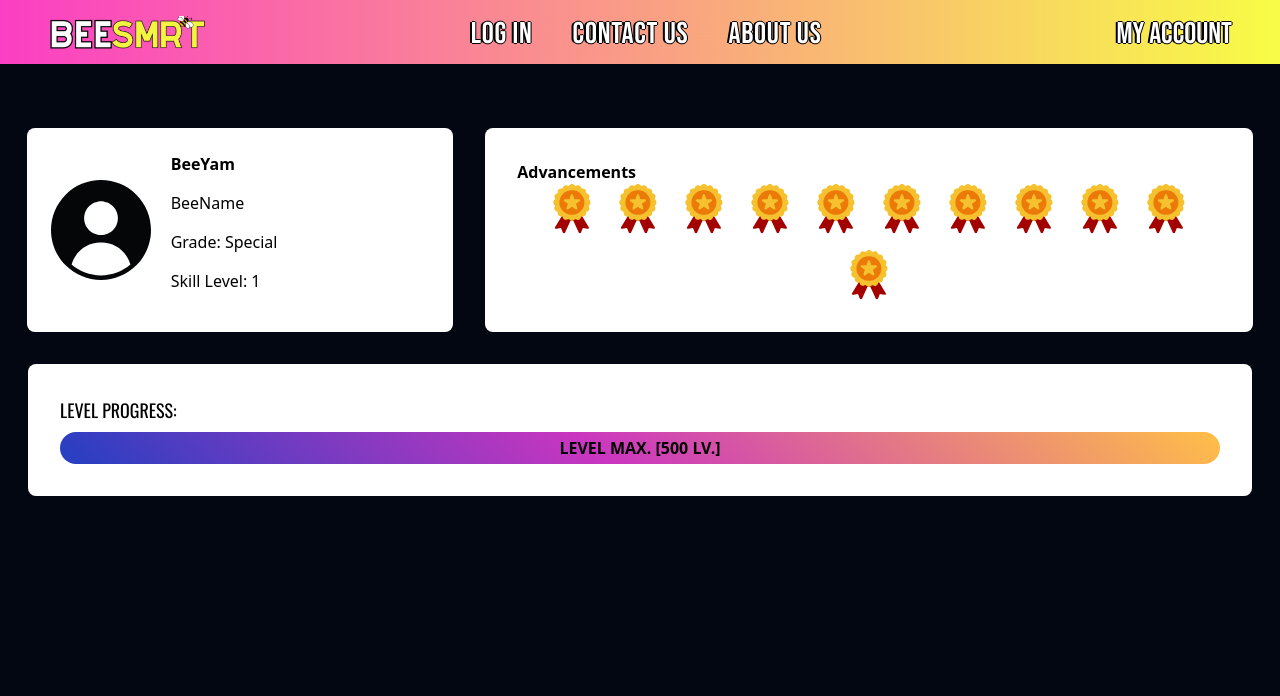
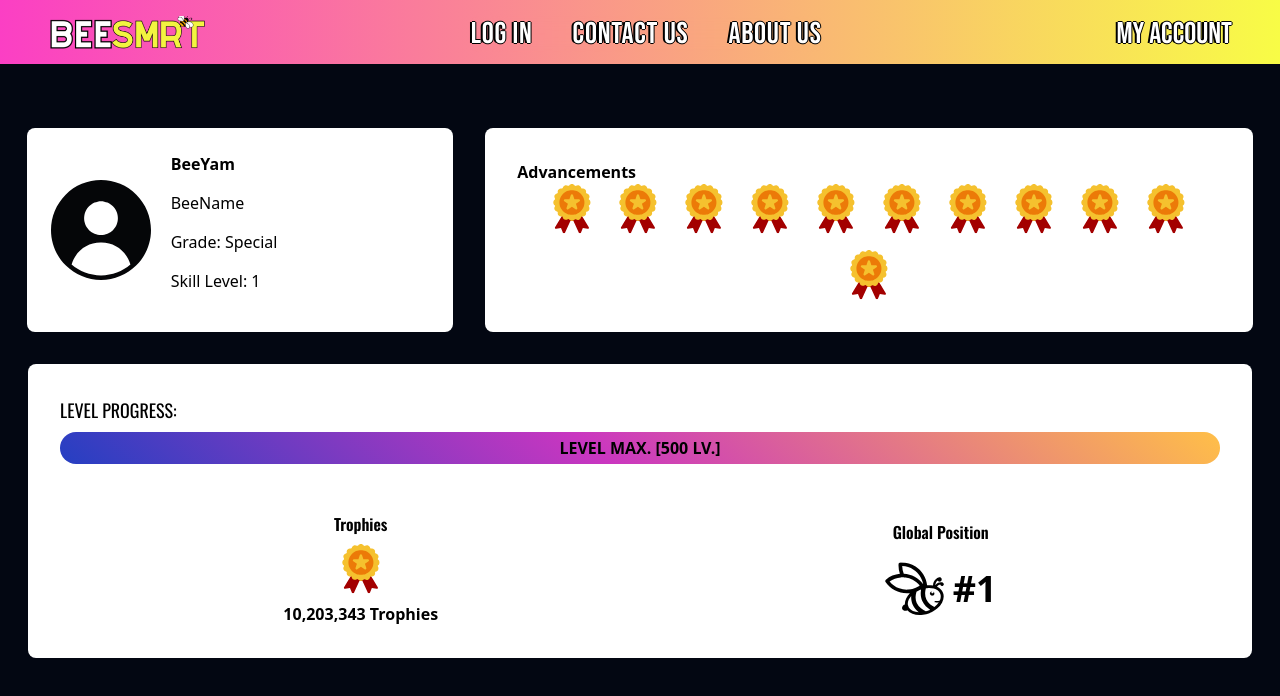
Before and after one commit to MRJonas343/BEESMRT3, a React (Vite) app: page /#/myAccount/MyAccNew in a window 1280 px wide. Shown: the top 696 px of the page. Built offline with nearby package versions, Linux system fonts and the light colour scheme; what @midudev/tailwind-animations would draw is missing.

Commit message:
changes from dashboard

```diff
--- a/src/routes/myAccount/MyAccNew.tsx
+++ b/src/routes/myAccount/MyAccNew.tsx
@@ -37,6 +37,20 @@ function MyAccNew() {
 					<div className="bg-Gradient3 flex justify-center p-1 rounded-full text-center">
 						<span className="font-semibold">LEVEL MAX. [500 LV.]</span>
 					</div>
+					<div className="flex justify-around mt-10">
+						<div className="grid justify-items-center gap-2">
+							<h1 className="font-semibold font-Secundaria">Trophies</h1>
+							<img src="/medallas1.svg" alt="imgTrophy" />
+							<span className="font-semibold">10,203,343 Trophies</span>
+						</div>
+						<div className="grid justify-items-center items-center">
+							<h1 className="font-semibold font-Secundaria">Global Position</h1>
+							<div className="text-4xl font-bold flex items-center gap-2">
+								<img width={60} src="/beeTop.svg" alt="imgtop" />
+								#1
+							</div>
+						</div>
+					</div>
 				</div>
 			</div>
 		</div>
```
Also changed, not shown: public/beeTop.svg (added).
